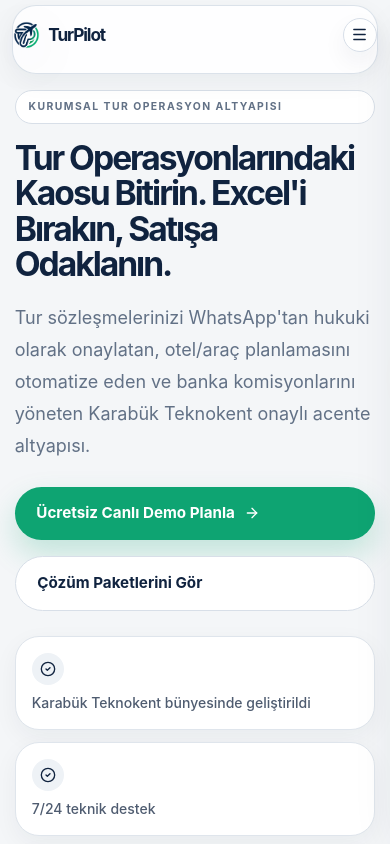
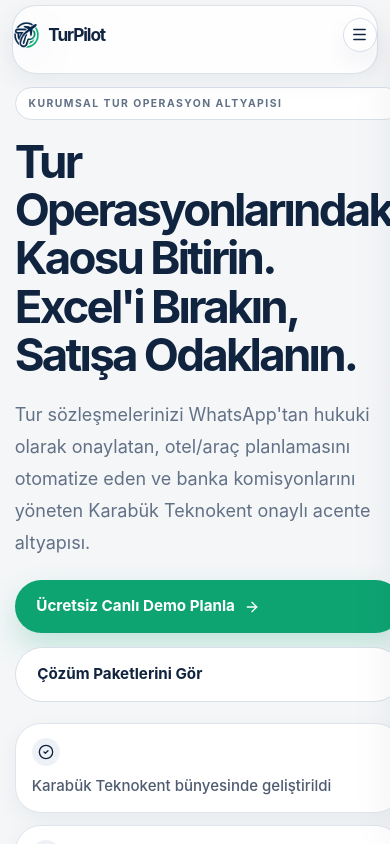
Before and after one commit to CelalTurkoglu/Tur-Pilot, a Next.js app: page / in a window 390 px wide. Shown: the top 844 px of the page. Built offline with nearby package versions, Linux system fonts and the light colour scheme.

Commit message:
Polish hero fold spacing

```diff
--- a/src/app/globals.css
+++ b/src/app/globals.css
@@ -275,20 +275,25 @@
 }
 
 .hero-section {
-  padding-top: 7.45rem;
-  padding-bottom: 5.5rem;
+  padding-top: 6.9rem;
+  padding-bottom: 4.65rem;
 }
 
 .hero-copy-stack {
   display: flex;
   flex-direction: column;
-  gap: 1.8rem;
+  gap: 1.4rem;
 }
 
 .hero-heading-block {
   display: flex;
   flex-direction: column;
-  gap: 1.15rem;
+  gap: 1.4rem;
+}
+
+.hero-title {
+  font-size: clamp(2.85rem, 4.5vw, 3.45rem);
+  line-height: 0.98;
 }
 
 @media (max-width: 1023px) {
@@ -297,16 +302,16 @@
   }
 
   .hero-section {
-    padding-top: 6.95rem;
-    padding-bottom: 4.5rem;
+    padding-top: 6.45rem;
+    padding-bottom: 4.05rem;
   }
 
   .hero-copy-stack {
-    gap: 1.55rem;
+    gap: 1.3rem;
   }
 
   .hero-heading-block {
-    gap: 1.05rem;
+    gap: 1.2rem;
   }
 }
 
@@ -347,8 +352,8 @@
   }
 
   .hero-section {
-    padding-top: 5.95rem;
-    padding-bottom: 4.1rem;
+    padding-top: 5.75rem;
+    padding-bottom: 3.9rem;
   }
 
   .hero-kicker {
@@ -356,7 +361,7 @@
   }
 
   .hero-heading-block {
-    gap: 1rem;
+    gap: 1.08rem;
   }
 
   .section-title {
@@ -375,8 +380,8 @@
 
 @media (max-width: 420px) {
   .hero-section {
-    padding-top: 5.65rem;
-    padding-bottom: 3.9rem;
+    padding-top: 5.45rem;
+    padding-bottom: 3.75rem;
   }
 
   .brand-logo-image {
--- a/src/components/landing/HeroSection.tsx
+++ b/src/components/landing/HeroSection.tsx
@@ -13,13 +13,13 @@
   return (
     <section className="hero-section relative overflow-hidden">
       <div className="landing-container">
-        <div className="grid items-center gap-12 lg:grid-cols-[1.02fr_0.98fr] lg:gap-14">
+        <div className="grid items-center gap-10 lg:grid-cols-[1.08fr_0.92fr] lg:gap-12">
           <div className="hero-copy-stack">
             <div className="hero-heading-block">
               <span className="section-kicker hero-kicker">Kurumsal Tur Operasyon Altyapısı</span>
 
               <div className="space-y-5">
-                <h1 className="section-title max-w-3xl">
+                <h1 className="section-title hero-title max-w-3xl">
                   Tur Operasyonlarındaki Kaosu Bitirin. Excel&apos;i Bırakın, Satışa Odaklanın.
                 </h1>
                 <h2 className="max-w-3xl text-lg leading-8 text-[#627186] sm:text-xl">
@@ -29,7 +29,7 @@
               </div>
             </div>
 
-            <div className="flex flex-col gap-4 sm:flex-row">
+            <div className="flex flex-col gap-3.5 sm:flex-row">
               <Link href="#contact" className="btn-primary">
                 Ücretsiz Canlı Demo Planla
                 <ArrowRight className="h-4 w-4" />
@@ -41,8 +41,8 @@
 
             <div className="grid gap-3 sm:grid-cols-3">
               {quickBenefits.map((item) => (
-                <div key={item} className="rounded-3xl border border-[#dfe5ec] bg-white px-4 py-4 text-sm font-medium text-[#4f5c70] shadow-[var(--shadow-subtle)]">
-                  <div className="mb-2 flex h-8 w-8 items-center justify-center rounded-full bg-[#eef2f6] text-[#10233f]">
+                <div key={item} className="rounded-[26px] border border-[#dfe5ec] bg-white px-4 py-3.5 text-[0.94rem] font-medium leading-6 text-[#4f5c70] shadow-[var(--shadow-subtle)]">
+                  <div className="mb-2 flex h-7 w-7 items-center justify-center rounded-full bg-[#eef2f6] text-[#10233f]">
                     <CheckCircle2 className="h-4 w-4" />
                   </div>
                   {item}
```
